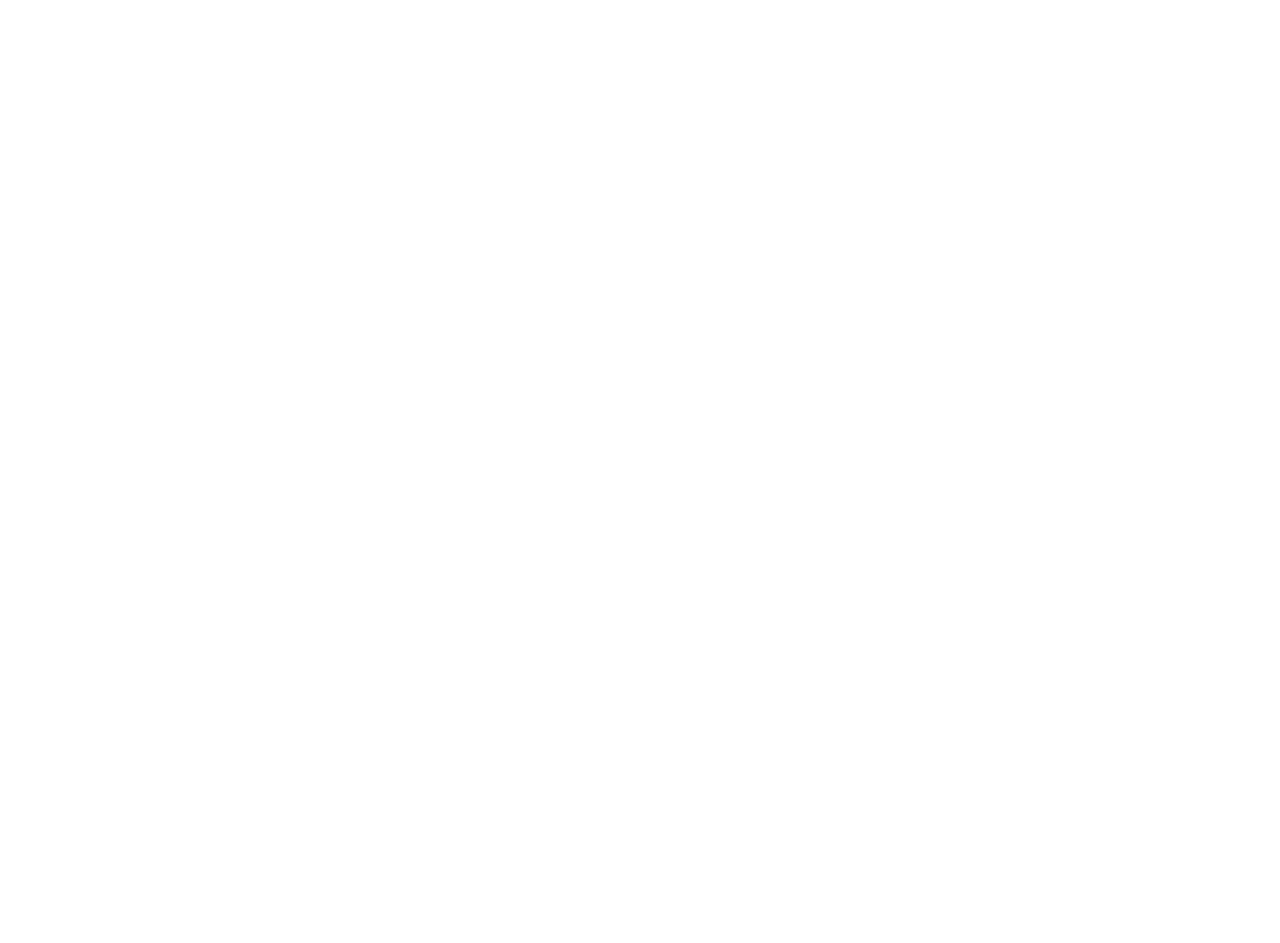
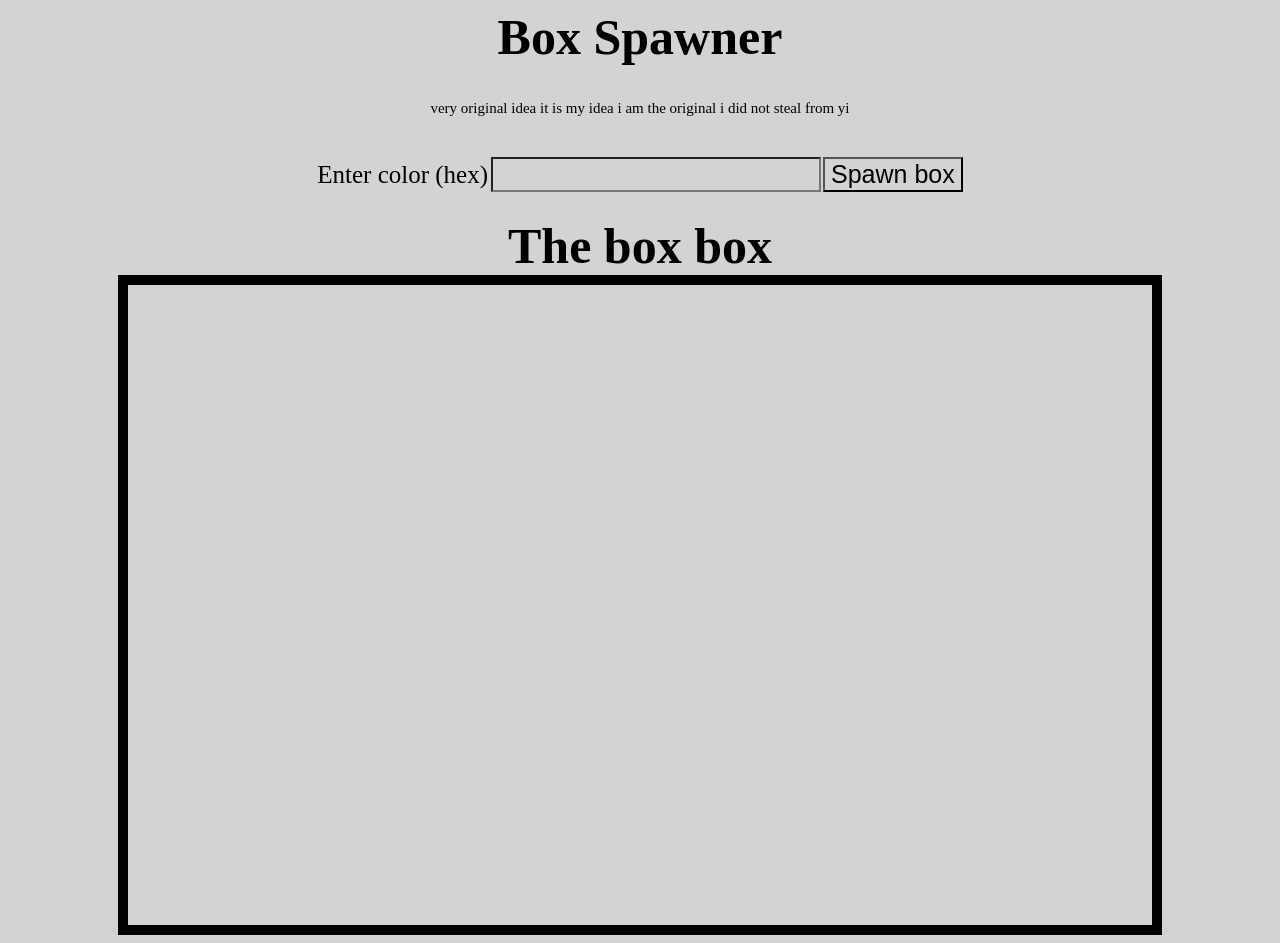
Before and after one commit to staten-island-tech/dom-manipulation-project-aalskdjfhg123, a plain HTML site: page index.html in a window 1280 px wide. Before the commit the page ends 800 px from the top, so only its background shows below. Drawn offline with Linux system fonts and the light colour scheme.

Commit message:
Update index.html

```diff
--- a/index.html
+++ b/index.html
@@ -1,12 +1,26 @@
 <html lang="en">
+
 <head>
     <meta charset="UTF-8">
     <meta name="viewport" content="width=device-width, initial-scale=1.0">
+    <link rel="stylesheet" href="index.css">
     <title>Document</title>
 </head>
+
 <body>
+    <h1>Box Spawner</h1>
+    <div class="sub">very original idea it is my idea i am the original i did not steal from yi</div>
+    <div class="form">
+        <label for="entered value">Enter color (hex)</label>
+        <input type="text" id="entered" maxlength="7">
+        <button id="button">Spawn box</button>
 
+    </div>
+    <div class="text">The box box</div>
+    <div class="container">
+    </div>
 
     <script src="index.js"></script>
 </body>
+
 </html>
```
